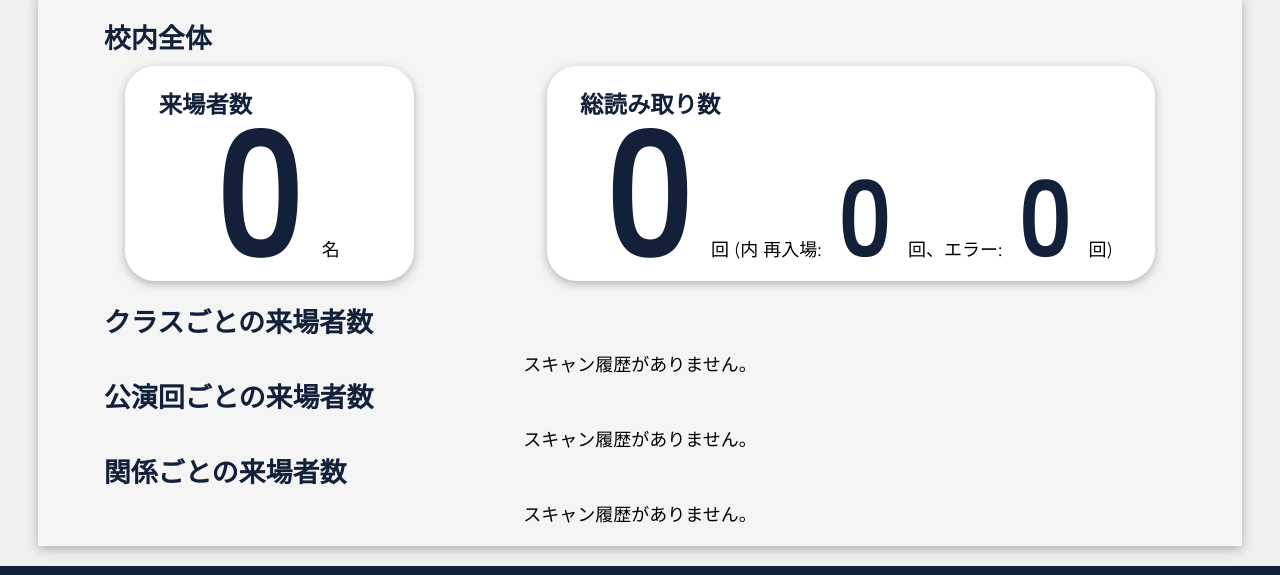
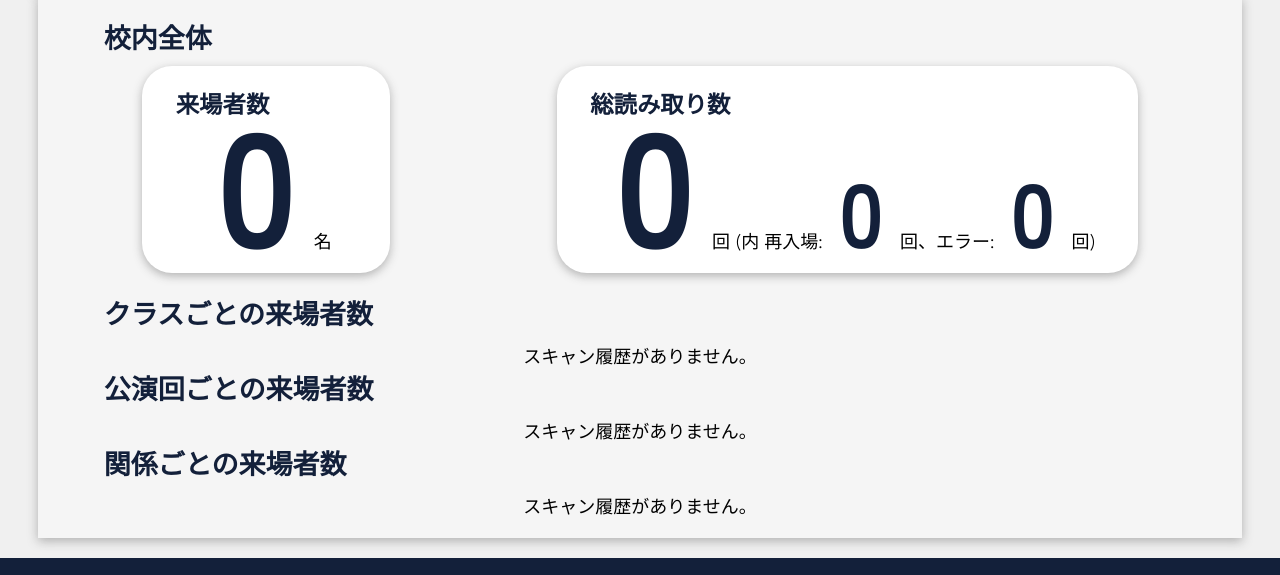
Before and after one commit to Rio-Gunawan/gaiensai-ticket, a website: page history.html in a window 1280 px wide. Shown: the part 147-722 px from the top of the page. Drawn offline with Linux system fonts and the light colour scheme.

Commit message:
読み取り結果のダイアログの表示を4秒に延長し、履歴画面のスタイル調整

```diff
--- a/scan.js
+++ b/scan.js
@@ -425,7 +425,7 @@ function showResult(codeType, codeData) {
         $('.film').removeClass('success error').hide();
         $('.attribute').hide().removeClass('g1 g2 g3');
         html5QrCode.resume();
-    }, 3000);
+    }, 4000);
 
 }
 
--- a/style.css
+++ b/style.css
@@ -477,7 +477,7 @@ input[name="tab_item"] {
 
 .summary-block p {
     text-align: center;
-    margin: 0 4rem;
+    margin: 0 3rem;
 }
 
 .summary-block p:has(.small) {
@@ -489,7 +489,7 @@ input[name="tab_item"] {
 }
 
 .summary-number {
-    font-size: 10em;
+    font-size: 9em;
     font-weight: bold;
     color: var(--main-color);
     margin: 0 1rem;
@@ -497,7 +497,7 @@ input[name="tab_item"] {
 }
 
 .summary-number.small {
-    font-size: 6em;
+    font-size: 5em;
     line-height: 4rem;
 }
 
```
